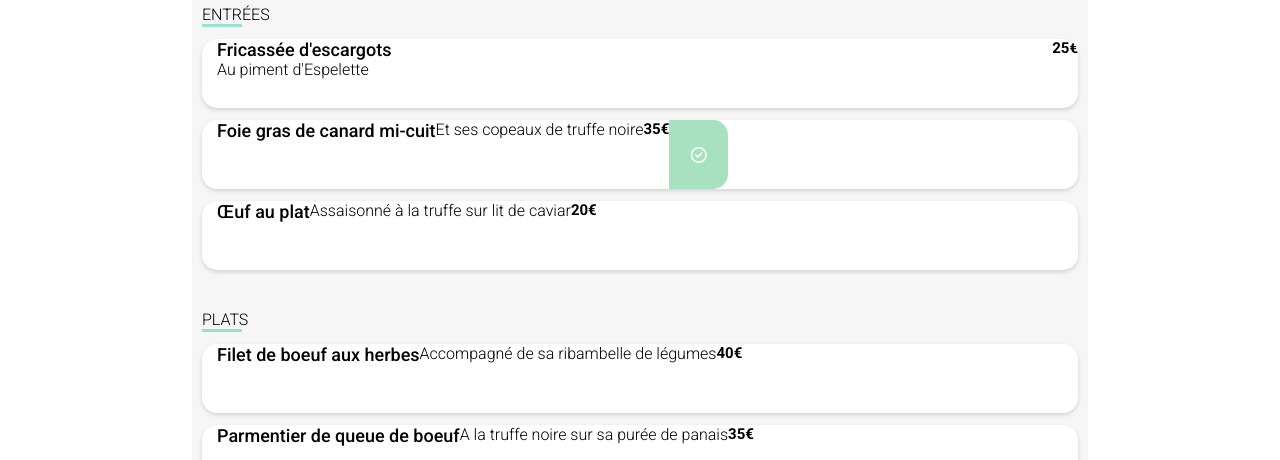
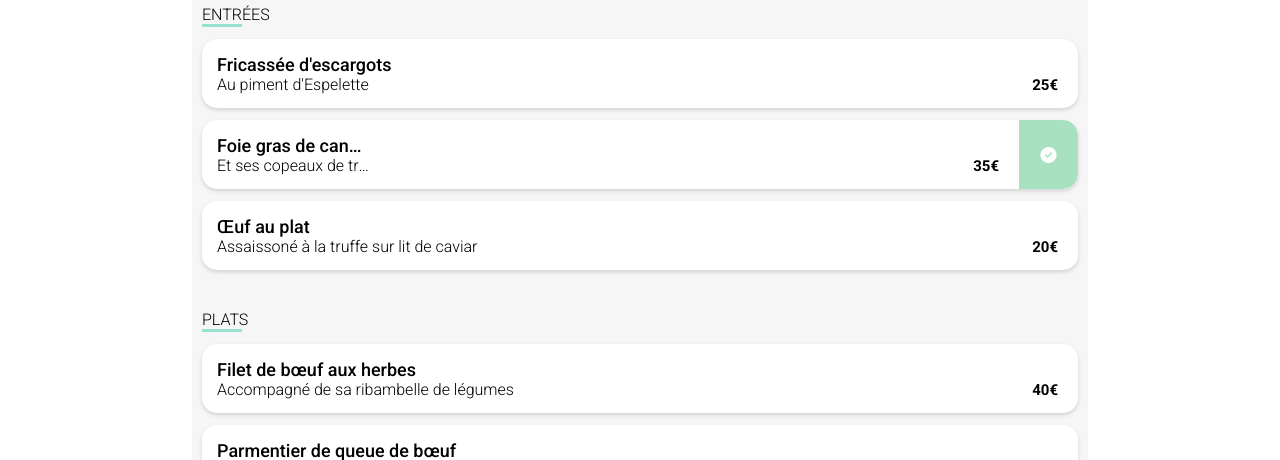
Before and after one commit to Siblife/OhMyFood_OCR, a plain HTML site: page restaurants/menu_la_palette_du_gout.html in a window 1280 px wide. Both pictures are taken after a click on the label 640 px from the left and 494 px from the top of the page. Shown: the part 340-800 px from the top of the page. Drawn offline with Linux system fonts and the light colour scheme; a web font is replaced by a local one.

Commit message:
suite bouton vert menu + re organisation du SASS

```diff
--- a/restaurants/menu_la_palette_du_gout.html
+++ b/restaurants/menu_la_palette_du_gout.html
@@ -28,6 +28,7 @@
                     <h2>La palette du goût</h2>
                     <i class="fa-regular fa-heart"></i>
                 </div>
+
                 <div class="flex_menu">
                     <div class="flex_choix_menu">
                         <p class="border_bot">ENTRÉES</p>
@@ -35,92 +36,107 @@
 
                     <label for="entree" class="card_menu_choix">
                         <input id="entree" type="radio" name="entrée" class="hidden-input">
-                        <div>
+                        <div class="flex_text_restaurants">
                             <h3>Fricassée d'escargots</h3>
                             <p>Au piment d'Espelette</p>
                         </div>
-
-
-
-                            <span class="prix">25€</span>
-
-                            <div class="button_check_menu"><i class="fa-solid fa-circle-check"></i></div>
-
-
+                        <span class="prix">25€</span>
+                        <div class="button_check_menu"><i class="fa-solid fa-circle-check"></i></div>
                     </label>
 
-                    <label class="card_menu_choix">
-                        <input type="radio" name="entrée" class="hidden-input">
-                        <h3>Foie gras de canard mi-cuit</h3>
+                    <label for="entree2" class="card_menu_choix">
+                        <input id="entree2" type="radio" name="entrée" class="hidden-input">
                         <div class="flex_text_restaurants">
+                            <h3>Foie gras de canard mi-cuit</h3>
                             <p>Et ses copeaux de truffe noire</p>
+                        </div>
                             <span class="prix">35€</span>
-                            <div class="button_check_menu"><i class="fa-regular fa-circle-check"></i></div>
-                        </div>
+                            <div class="button_check_menu"><i class="fa-solid fa-circle-check"></i></div>
                     </label>
 
-                    <label class="card_menu_choix">
-                        <input type="radio" name="entrée" class="hidden-input">
-                        <h3>Œuf au plat</h3>
+                    <label for="entree3" class="card_menu_choix">
+                        <input id="entree3" type="radio" name="entrée" class="hidden-input">
                         <div class="flex_text_restaurants">
-                            <p>Assaisonné à la truffe sur lit de caviar</p>
+                            <h3>Œuf au plat</h3>
+                            <p>Assaissoné à la truffe sur lit de caviar</p>
+                        </div>
                             <span class="prix">20€</span>
-                            <div class="button_check_menu"><i class="fa-regular fa-circle-check"></i></div>
-                        </div>
+                            <div class="button_check_menu"><i class="fa-solid fa-circle-check"></i></div>
                     </label>
                 </div>
+
                 <div class="flex_menu">
                     <div class="flex_choix_menu">
                         <p class="border_bot">PLATS</p>
                     </div>
-                    <div class="card_menu_choix">
-                        <h3>Filet de boeuf aux herbes</h3>
+
+                    <label for="plat" class="card_menu_choix">
+                        <input id="plat" type="radio" name="entrée" class="hidden-input">
                         <div class="flex_text_restaurants">
+                            <h3>Filet de bœuf aux herbes</h3>
                             <p>Accompagné de sa ribambelle de légumes</p>
-                            <span class="prix">40€</span>
                         </div>
-                    </div>
-                    <div class="card_menu_choix">
-                        <h3>Parmentier de queue de boeuf</h3>
+                        <span class="prix">40€</span>
+                        <div class="button_check_menu"><i class="fa-solid fa-circle-check"></i></div>
+                    </label>
+
+                    <label for="plat2" class="card_menu_choix">
+                        <input id="plat2" type="radio" name="entrée" class="hidden-input">
                         <div class="flex_text_restaurants">
-                            <p>A la truffe noire sur sa purée de panais</p>
+                            <h3>Parmentier de queue de bœuf</h3>
+                            <p>À la truffe noire sur sa purée de panais </p>
+                        </div>
                             <span class="prix">35€</span>
+                            <div class="button_check_menu"><i class="fa-solid fa-circle-check"></i></div>
+                    </label>
+
+                    <label for="plat3" class="card_menu_choix">
+                        <input id="plat3" type="radio" name="entrée" class="hidden-input">
+                        <div class="flex_text_restaurants">
+                            <h3>Filet de turbot</h3>
+                            <p>Aux agrumes</p>
                         </div>
-                    </div>
-                    <div class="card_menu_choix">
-                        <h3>Filet de turbot</h3>
-                        <div class="flex_text_restaurants">
-                            <p>Aux agrumes</p>
                             <span class="prix">44€</span>
-                        </div>
-                    </div>
+                            <div class="button_check_menu"><i class="fa-solid fa-circle-check"></i></div>
+                    </label>
                 </div>
+
                 <div class="flex_menu">
                     <div class="flex_choix_menu">
                         <p class="border_bot">DESSERTS</p>
                     </div>
-                    <div class="card_menu_choix">
-                        <h3>Paris-Brest</h3>
+
+                    <label for="dessert" class="card_menu_choix">
+                        <input id="dessert" type="radio" name="entrée" class="hidden-input">
                         <div class="flex_text_restaurants">
+                            <h3>Paris-Brest</h3>
                             <p>Revisité</p>
-                            <span class="prix">18€</span>
                         </div>
-                    </div>
-                    <div class="card_menu_choix">
-                        <h3>Macaron au chocolat d'exception</h3>
+                        <span class="prix">18€</span>
+                        <div class="button_check_menu"><i class="fa-solid fa-circle-check"></i></div>
+                    </label>
+
+                    <label for="dessert2" class="card_menu_choix">
+                        <input id="dessert2" type="radio" name="entrée" class="hidden-input">
                         <div class="flex_text_restaurants">
+                            <h3>Macaron au chocolat d'exception</h3>
                             <p>Et glace à la vanille de Madagascar</p>
+                        </div>
                             <span class="prix">22€</span>
+                            <div class="button_check_menu"><i class="fa-solid fa-circle-check"></i></div>
+                    </label>
+
+                    <label for="dessert3" class="card_menu_choix">
+                        <input id="dessert3" type="radio" name="entrée" class="hidden-input">
+                        <div class="flex_text_restaurants">
+                            <h3>Mousse au chocolat</h3>
+                            <p>Au piment d'Espelette et à la truffe noire</p>
                         </div>
-                    </div>
-                    <div class="card_menu_choix">
-                        <h3>Mousse au chocolat</h3>
-                        <div class="flex_text_restaurants">
-                            <p>Au piment d'Espelette et à la truffe noire</p>
                             <span class="prix">23€</span>
-                        </div>
-                    </div>
+                            <div class="button_check_menu"><i class="fa-solid fa-circle-check"></i></div>
+                    </label>
                 </div>
+
                 <div class="flex_button">
                     <button>Commander</button>
                 </div>
--- a/sass/style.scss
+++ b/sass/style.scss
@@ -1,8 +1,8 @@
-@import"./reset.scss";
+@import "./reset.scss";
 
-$main-color: #9356DC;
-$second-color: #FF79DA;
-$third-color: #99E2D0;
+$main-color: #9356dc;
+$second-color: #ff79da;
+$third-color: #99e2d0;
 $icon-fonctionement: rgba(126, 126, 126, 1);
 $font-title: "Shrikhand", sans-serif;
 $font-text: "Roboto", sans-serif;
@@ -14,7 +14,6 @@ $background-grey-246: rgb(246, 246, 246);
 $background-linear-gradient: linear-gradient(193.33deg, $main-color -11.44%, $second-color 123.93%);
 $vert-nouveau: rgba(0, 135, 102, 1);
 $vert-menu: 3px solid rgba(153, 226, 208, 1);
-
 
 /***** HEADER *****/
 
@@ -38,7 +37,8 @@ header {
     height: 50px;
     background: $background-grey-234;
     box-shadow: $box-shadow-025;
-        } p {
+  }
+  p {
     font-family: $font-text;
     font-size: 16px;
   }
@@ -83,17 +83,16 @@ header {
     justify-content: center;
     align-items: center;
     text-decoration: none;
-                transition: background 0.3s ease-in-out, /* Anime le changement de fond sur 0.3s avec un effet fluide */
-                box-shadow 0.3s ease-in-out; /* Anime l'ombre portée sur 0.3s avec le même effet fluide */;
+    transition: background 0.3s ease-in-out,
+      /* Anime le changement de fond sur 0.3s avec un effet fluide */ box-shadow
+        0.3s ease-in-out; /* Anime l'ombre portée sur 0.3s avec le même effet fluide */
   }
 
   .btn-explorer:hover {
     background: ($background-linear-gradient, 10%); /* Éclaircissement */
     box-shadow: $box-shadow-05; /* Ombre plus marquée */
   }
-
 }
-
 
 /***** SECTION FONCTIONNEMENT *****/
 
@@ -151,7 +150,8 @@ header {
     font-size: 16px;
     font-weight: bold;
   }
-                            .fa-mobile-screen-button, .fa-list-ul {
+  .fa-mobile-screen-button,
+  .fa-list-ul {
     color: $icon-fonctionement;
   }
   .fa-store {
@@ -268,16 +268,14 @@ header {
   }
 }
 
-
-
-
 /***** FOOTER *****/
 
 footer {
   background: rgba(53, 53, 53, 1);
 
-
-        h5, a, i {
+  h5,
+  a,
+  i {
     color: white;
   }
 
@@ -304,7 +302,6 @@ footer {
 
 @media (min-width: 1024px) {
   .section_explorer {
-
     h2 {
       font-size: 40px;
     }
--- a/sass/style_menu.scss
+++ b/sass/style_menu.scss
@@ -10,11 +10,7 @@ $box-shadow-015: 0px 2px 4px 0px rgba(0, 0, 0, 0.15);
 $box-shadow-025: 0px 4px 4px 0px rgba(0, 0, 0, 0.25);
 $background-grey-234: rgb(234, 234, 234);
 $background-grey-246: rgb(246, 246, 246);
-$background-linear-gradient: linear-gradient(
-  193.33deg,
-  $main-color -11.44%,
-  $second-color 123.93%
-);
+$background-linear-gradient: linear-gradient( 193.33deg, $main-color -11.44%, $second-color 123.93%);
 $vert-nouveau: rgba(0, 135, 102, 1);
 $vert-menu: 3px solid rgba(153, 226, 208, 1);
 
@@ -109,16 +105,17 @@ header {
         font-family: $font-text;
         font-size: 15px;
         font-weight: 700;
-        display: flex;
-        justify-content: flex-end;
         margin-left: auto;
         height: 69px;
+        padding-top: 37px;
+        padding-right: 20px;
       }
   }
 
   .flex_text_restaurants {
     display: flex;
-    justify-content: space-between;
+    flex-direction: column;
+    justify-content: center;
   }
 
   /*.flex_button {
@@ -155,6 +152,14 @@ header {
     align-items: center;
     justify-content: center;
   }
+
+  .card_menu_choix:has(.hidden-input:checked) .flex_text_restaurants h3,
+  .card_menu_choix:has(.hidden-input:checked) .flex_text_restaurants p {
+    white-space: nowrap;
+    overflow: hidden;
+    text-overflow: ellipsis;
+    max-width: 70%;
+}
 
   /* Effet actif : affiche le bouton validé quand l'input est sélectionné */
   .card_menu_choix:has(.hidden-input:checked) .button_check_menu {
```
Also changed, not shown: assets/style.css, assets/style_menu.css, 2 other files. Lines whose indentation alone changed are shown as unchanged.
